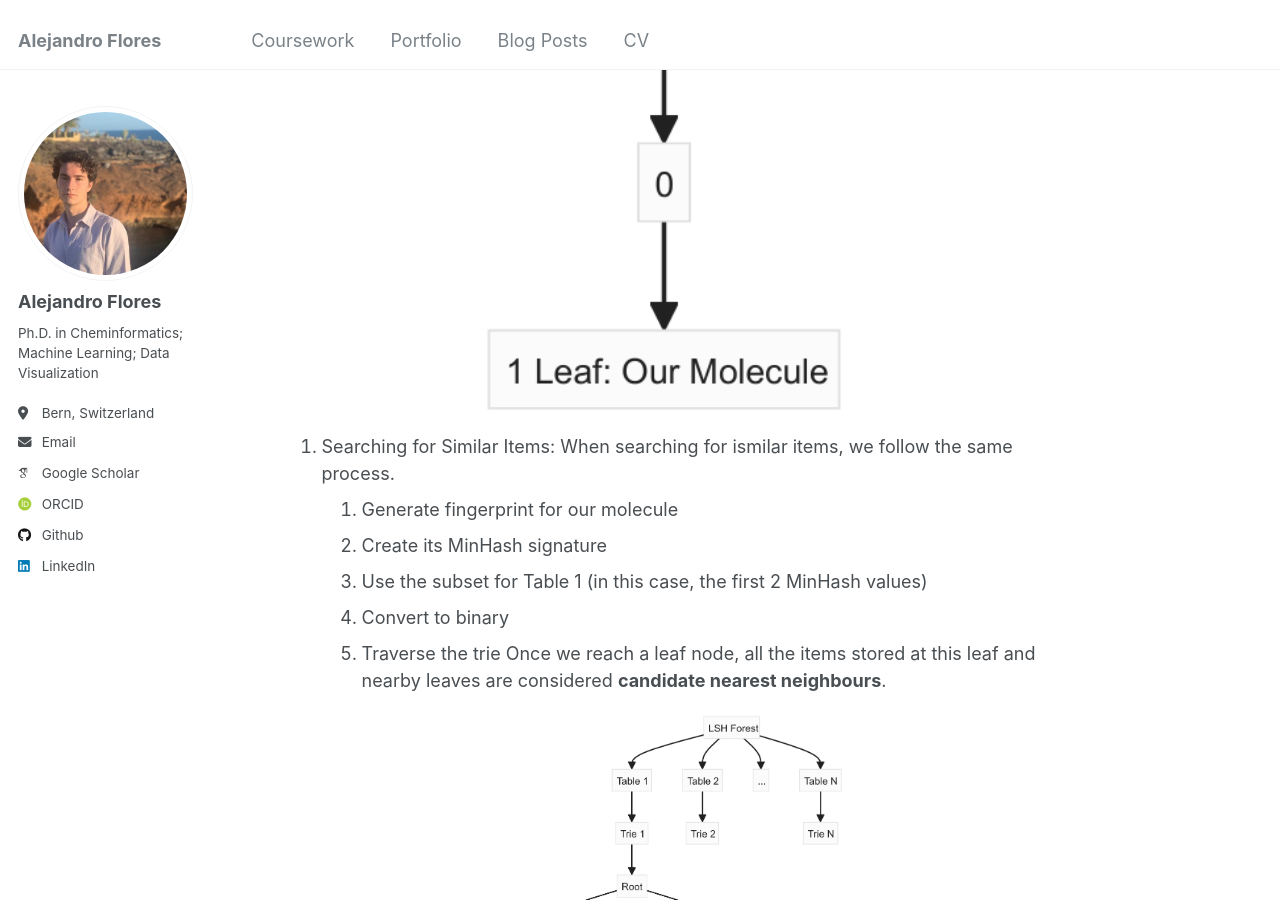
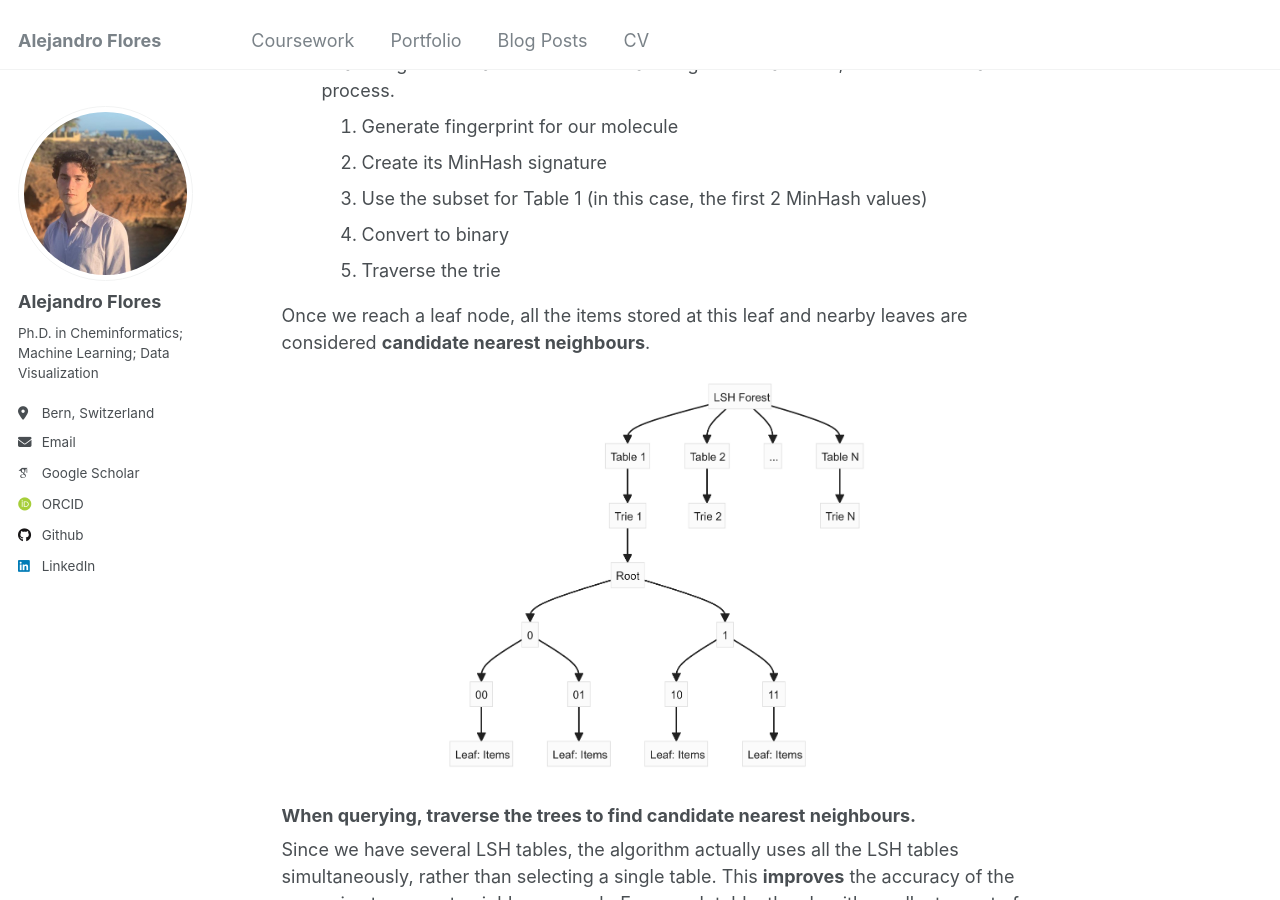
Before and after one commit to afloresep/afloresep.github.io, a Jekyll site: the page built from _posts/2024-09-20-LSH-Forest.md, in a window 1280 px wide and 900 px high, scrolled down 2789 px. Built offline with Jekyll 4.4.1, drawn with Linux system fonts in a browser that asks for light colours; some web fonts are replaced; comment, search, counter and statistics services are not loaded.

Commit message:
Update 2024-09-20-LSH-Forest.md

```diff
--- a/_posts/2024-09-20-LSH-Forest.md
+++ b/_posts/2024-09-20-LSH-Forest.md
@@ -47,7 +47,7 @@
 We insert this binary string into the [trie](The ****Trie data structure**** is a tree-like data structure used for storing a dynamic set of strings.). Each bit determines which path to take at each level.
 
 <div style="text-align: center;">
-  <img src='/images/trie-construction.png' width="400px">
+  <img src='/images/trie-construction.png' height="450px">
 </div>
 
 
@@ -58,16 +58,19 @@
 	3. Use the subset for Table 1 (in this case, the first 2 MinHash values)
 	4. Convert to binary
 	5. Traverse the trie
+
+
 Once we reach a leaf node, all the items stored at this leaf and nearby leaves are considered **candidate nearest neighbours**.
+
 <div style="text-align: center;">
-    <img src='/afloresep.github.io/images/image.png' width="400px">
+    <img src='/images/image.png' width="450px">
 </div>
 
 ### When querying, traverse the trees to find candidate nearest neighbours.
 Since we have several LSH tables, the algorithm actually uses all the LSH tables simultaneously, rather than selecting a single table. This **improves** the accuracy of the approximate nearest neighbour search. From each table, the algorithm collects a set of candidate nearest neighbours. The final set of candidate nearest neighbors is the union of candidates from all tables.
 
 <div style="text-align: center;">
-    <img src='/images/image-1.png' width="400px">
+    <img src='/images/image-1.png' width="450px">
 </div>
 
 Bibliography:
```
